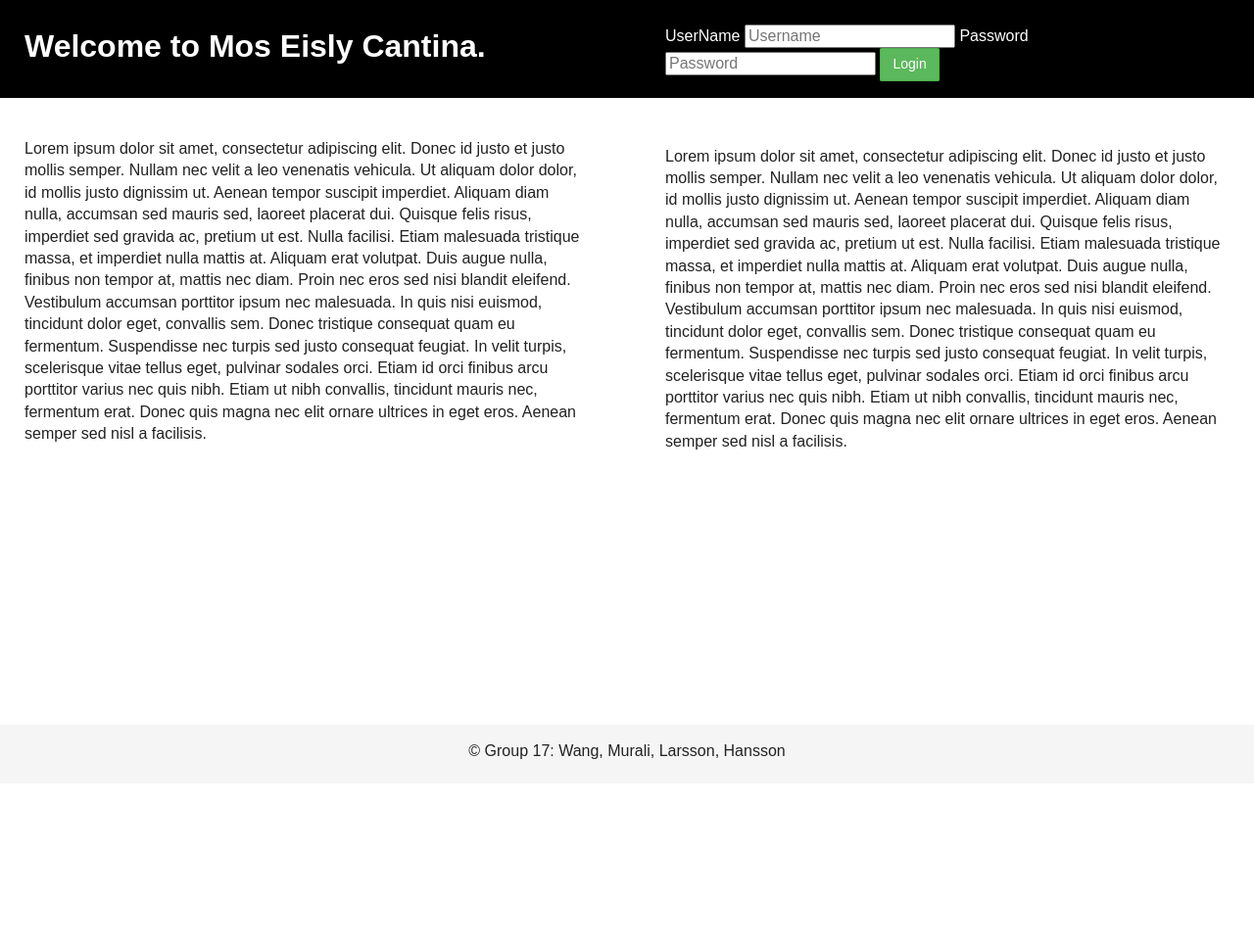
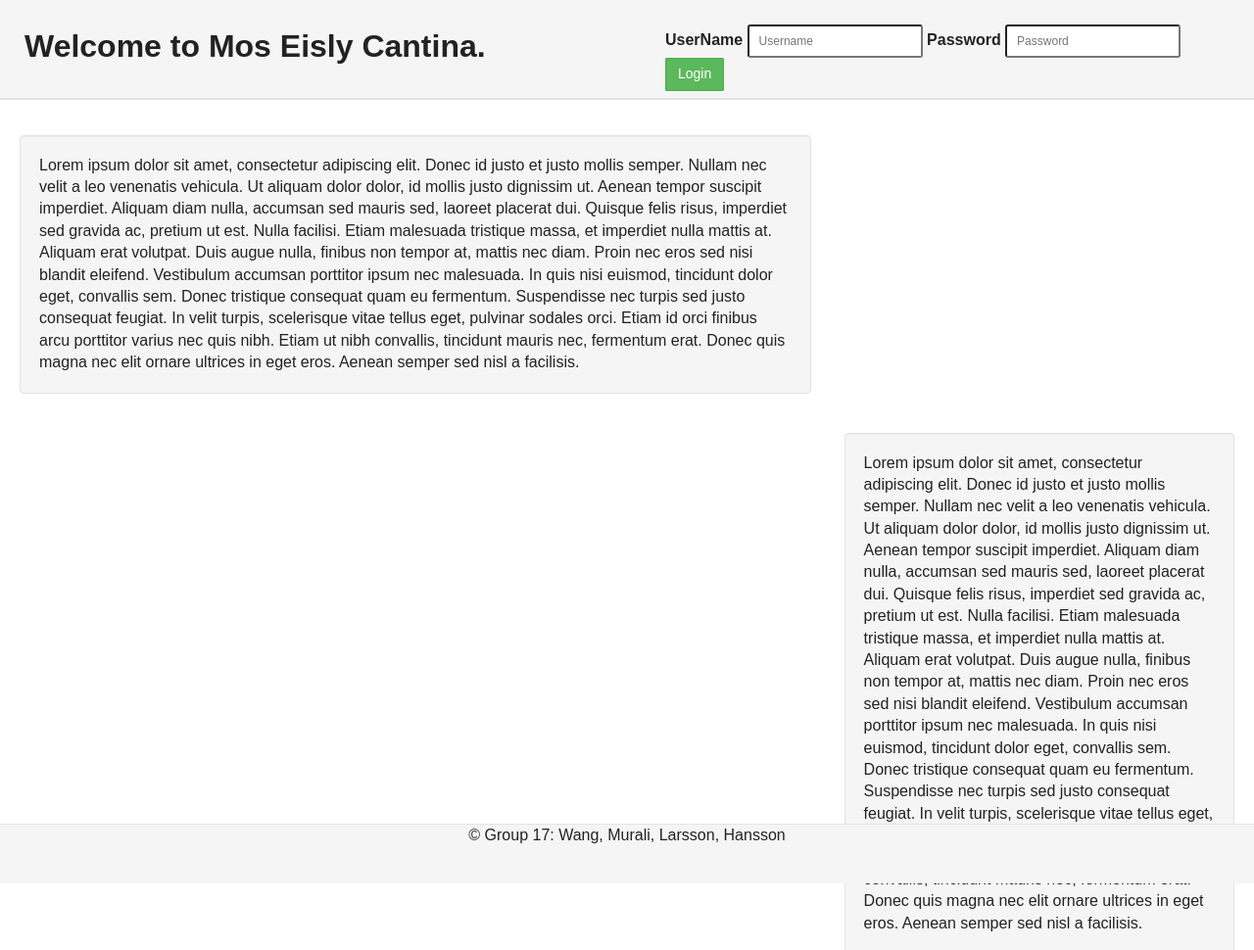
Before and after one commit to SurajSting/GUI_PROJECT, a plain HTML site: page index.html in a window 1280 px wide. Shown: the top 970 px of the page at 98% size. Before the commit the page ends 800 px from the top, so only its background shows below. Drawn offline with nearby package versions, Linux system fonts and the light colour scheme.

Commit message:
Added FontAwsome. made some design changes in index.

```diff
--- a/css/main.css
+++ b/css/main.css
@@ -95,12 +95,42 @@ textarea {
    Author's custom styles
    ========================================================================== */
 
+* {
+    margin: 0;
+}
+html, body {
+    height: 100%;
+}
+.page-wrap {
+    min-height: 100%;
+    /* equal to footer height */
+    margin-bottom: -60px;
+}
+.page-wrap:after {
+    content: "";
+    display: block;
+}
+.site-footer, .page-wrap:after {
+    position: absolute;
+    width: 100%;
+    height: 60px;
+    border-top: 1px solid #e3e3e3;
+}
+.site-footer {
+    background-color: #f5f5f5;
+    vertical-align: middle;
+    text-align: center;
+}
+
 header{
     height: 100px;
-    background-color: black;
-    color: white;
+    /*background-color: black;*/
+    /*color: white;*/
+    background-color: #f5f5f5;
+    border-bottom: 1px solid #e3e3e3;
 }
 
+/*
 .footer{
     position: absolute;
     bottom: 0;
@@ -109,6 +139,7 @@ header{
     background-color: #f5f5f5;
     text-align: center;
 }
+*/
 
 .content{
     width: 45%;
@@ -116,15 +147,45 @@ header{
     padding: 5px;
 }
 
+.left_pane{
+    width: 60%;
+}
+
 .float_left{
     float: left;
 }
+
+.right_pane{
+    width: 28%;
+
+}
+
 .float_right{
     float: right;
 }
 
+.well {
+    min-height: 20px;
+    padding: 19px;
+    margin-bottom: 20px;
+    background-color: #f5f5f5;
+    border: 1px solid #e3e3e3;
+    border-radius: 4px;
+    -webkit-box-shadow: inset 0 1px 1px rgba(0, 0, 0, .05);
+    box-shadow: inset 0 1px 1px rgba(0, 0, 0, .05);
+}
+
 .login{
     width:auto;
+    color: black;
+}
+
+.input-sm {
+    height: 20px;
+    padding: 5px 10px;
+    font-size: 12px;
+    line-height: 1.5;
+    border-radius: 3px;
 }
 
 .btn{
@@ -147,6 +208,12 @@ header{
     border-color: #4cae4c;
 }
 
+label{
+    display: inline-block;
+    max-width: 100%;
+    margin-bottom: 5px;
+    font-weight: 700;
+}
 
 
 
--- a/index.html
+++ b/index.html
@@ -19,21 +19,21 @@
             <h1 class="content float_left">Welcome to Mos Eisly Cantina.</h1>
             <form class="content float_right">
                 <label>UserName</label>
-                <input class="login" type="text" placeholder="Username" name="uName" required>
+                <input class="login input-sm" type="text" placeholder="Username" name="uName" required>
                 <label>Password</label>
-                <input class="login" type="password" placeholder="Password" name="pWord" required>
-                <button class="btn btn_success" type="button">Login</button>
+                <input class="login input-sm" type="password" placeholder="Password" name="pWord" required>
+                <button class="btn btn_success" type="button" disabled>Login</button>
             </form>
         </header>
         <!-- Add your site or application content here -->
-        <div>
-            <div class="content float_left">
+        <div class="page-wrap">
+            <div class="content left_pane float_left well">
                 <p>
                     Lorem ipsum dolor sit amet, consectetur adipiscing elit. Donec id justo et justo mollis semper. Nullam nec velit a leo venenatis vehicula. Ut aliquam dolor dolor, id mollis justo dignissim ut. Aenean tempor suscipit imperdiet. Aliquam diam nulla, accumsan sed mauris sed, laoreet placerat dui. Quisque felis risus, imperdiet sed gravida ac, pretium ut est. Nulla facilisi. Etiam malesuada tristique massa, et imperdiet nulla mattis at. Aliquam erat volutpat. Duis augue nulla, finibus non tempor at, mattis nec diam. Proin nec eros sed nisi blandit eleifend.
 
                     Vestibulum accumsan porttitor ipsum nec malesuada. In quis nisi euismod, tincidunt dolor eget, convallis sem. Donec tristique consequat quam eu fermentum. Suspendisse nec turpis sed justo consequat feugiat. In velit turpis, scelerisque vitae tellus eget, pulvinar sodales orci. Etiam id orci finibus arcu porttitor varius nec quis nibh. Etiam ut nibh convallis, tincidunt mauris nec, fermentum erat. Donec quis magna nec elit ornare ultrices in eget eros. Aenean semper sed nisl a facilisis. </p>
             </div>
-            <div class="content float_right">
+            <div class="content right_pane float_right well">
                 <p>
                     Lorem ipsum dolor sit amet, consectetur adipiscing elit. Donec id justo et justo mollis semper. Nullam nec velit a leo venenatis vehicula. Ut aliquam dolor dolor, id mollis justo dignissim ut. Aenean tempor suscipit imperdiet. Aliquam diam nulla, accumsan sed mauris sed, laoreet placerat dui. Quisque felis risus, imperdiet sed gravida ac, pretium ut est. Nulla facilisi. Etiam malesuada tristique massa, et imperdiet nulla mattis at. Aliquam erat volutpat. Duis augue nulla, finibus non tempor at, mattis nec diam. Proin nec eros sed nisi blandit eleifend.
 
@@ -41,9 +41,7 @@
             </div>
         </div>
 
-        <footer class="footer">
-            <p>&copy Group 17: Wang, Murali, Larsson, Hansson</p>
-        </footer>
+
 
         <script src="https://code.jquery.com/jquery-1.12.0.min.js"></script>
         <script>window.jQuery || document.write('<script src="js/vendor/jquery-1.12.0.min.js"><\/script>')</script>
@@ -54,4 +52,7 @@
 
         </script>
     </body>
+    <footer class="site-footer">
+        <p>&copy Group 17: Wang, Murali, Larsson, Hansson</p>
+    </footer>
 </html>
```
